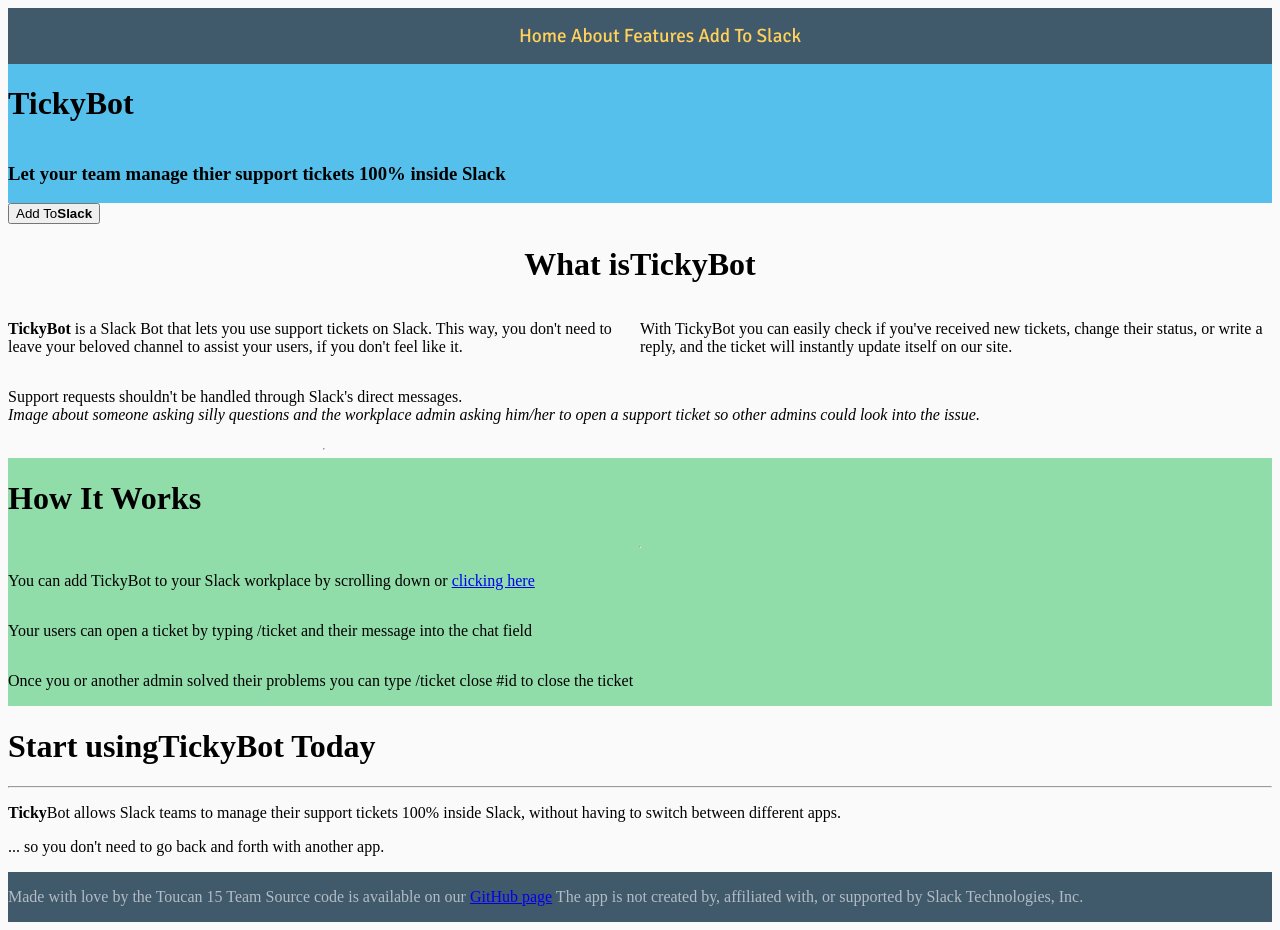
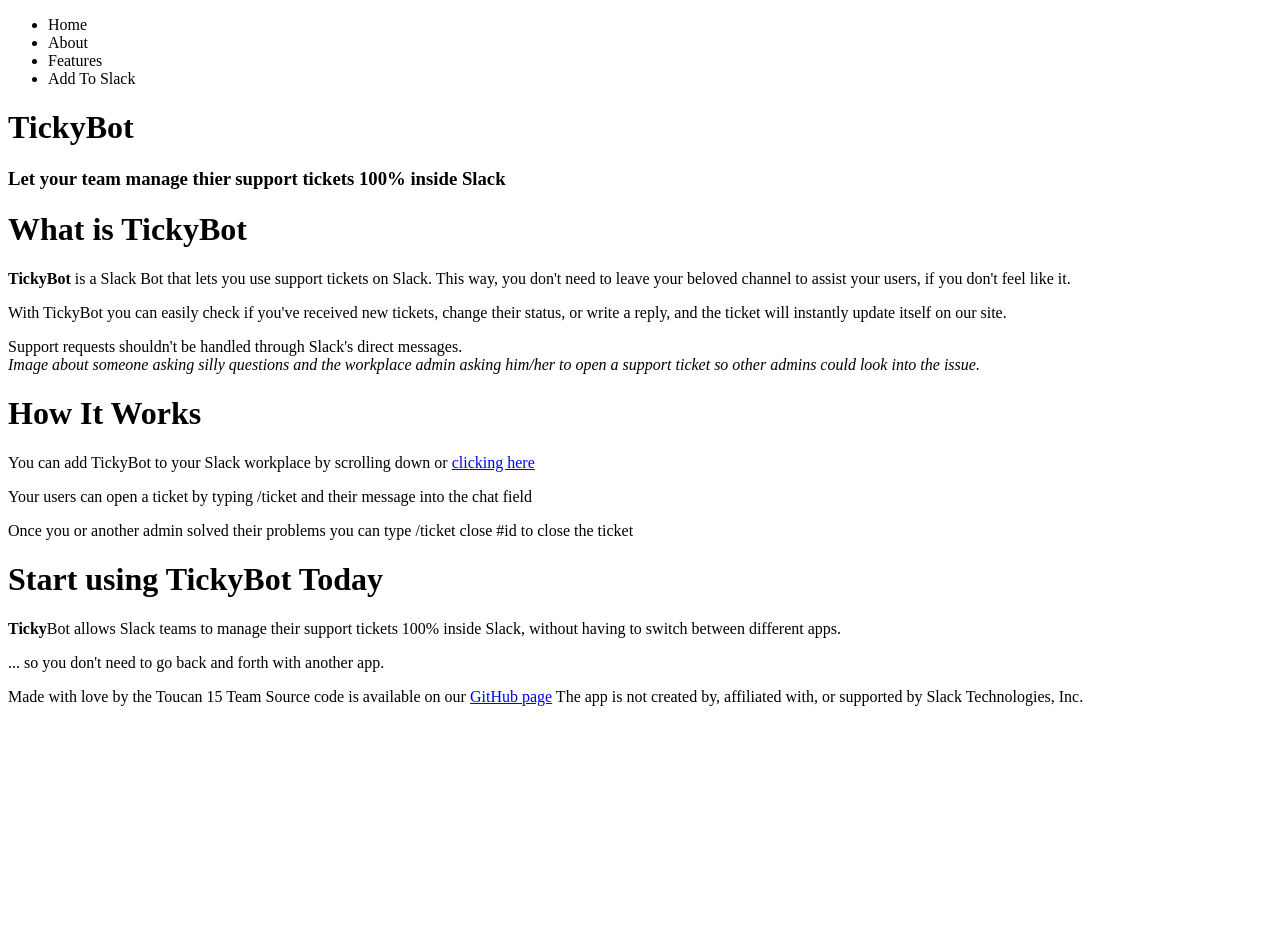
Before and after one commit to chingu-voyage3/toucans-15, a plain HTML site: page index.html in a window 1280 px wide. After the commit the page ends 800 px from the top, so only its background shows below. Drawn offline with Linux system fonts and the light colour scheme.

Commit message:
skeleton

```diff
--- a/index.html
+++ b/index.html
@@ -2,8 +2,8 @@
 <html>
 <head>
 	<title>TickeyBot - Your Support Ticket Slack Bot</title>
-	<link rel="stylesheet" type="text/css" href="main.css">
-	<link href="https://fonts.googleapis.com/css?family=Signika" rel="stylesheet">
+	<link rel="stylesheet" type="text/css" href="">
+	 <link href="https://fonts.googleapis.com/css?family=Signika:300,400,600,700&amp;subset=latin-ext" rel="stylesheet">
 </head>
 <body>
 
@@ -12,40 +12,39 @@
 <header class="nav-header">
 	<nav>
 		<ul>
-			<li class="list-color">Home</li>
-			<li class="list-color">About</li>
-			<li class="list-color">Features</li>
-			<li class="list-color">Add To Slack</li>
+			<li>Home</li>
+			<li>About</li>
+			<li>Features</li>
+			<li>Add To Slack</li>
 		</ul>
 	</nav>
 </header>
 
-<div class="main-section">
+<div>
 	<h1>TickyBot</h1>
 	<h3>Let your team manage thier support tickets 100% inside Slack</h3>
 
 </div><!-- end of first-section-->
-<button class="btnStyle">Add To <strong>Slack</strong></button>
 
 
-<div class="what-is">
-	<h1 class="one">What is <strong>Ticky</strong>Bot</h1>
-	<hr>
+<div>
+	<h1>What is <strong>Ticky</strong>Bot</h1>
 
-	<p class="two"><strong>TickyBot</strong> is a Slack Bot that lets you use support tickets on Slack. This way, you don't need to leave your beloved channel to assist your users, if you don't feel like it.</p>
 
-	<p class="three">With TickyBot you can easily check if you've received new tickets, change their status, or write a reply, and the ticket will instantly update itself on our site.</p>
+	<p><strong>TickyBot</strong> is a Slack Bot that lets you use support tickets on Slack. This way, you don't need to leave your beloved channel to assist your users, if you don't feel like it.</p>
 
-	<div class="four">
+	<p>With TickyBot you can easily check if you've received new tickets, change their status, or write a reply, and the ticket will instantly update itself on our site.</p>
+
+	<div>
 	<p>Support requests shouldn't be handled through Slack's direct messages.<br>
 	<i>Image about someone asking silly questions and the workplace admin asking him/her to open a support ticket so other admins could look into the issue.</i></p>
 	</div>
 
 </div><!-- end of first-section-->
 
-<div class="how-it-works">
+<div>
 	<h1>How It Works</h1>
-	<hr>
+
 	<p>You can add TickyBot to your Slack workplace by scrolling down or  <a href="www.google.com">clicking here</a></p>
 
 	<p>Your users can open a ticket by typing /ticket and their message into the chat field</p>
@@ -53,9 +52,9 @@
 	<p>Once you or another admin solved their problems you can type /ticket close #id to close the ticket</p>
 </div><!-- end of first-section-->
 
-<div class="start-using">
-	<h1>Start using<strong>Ticky</strong>Bot Today</h1>
-	<hr>
+<div>
+	<h1>Start using <strong>Ticky</strong>Bot Today</h1>
+
 
 	<p><strong>Ticky</strong>Bot allows Slack teams to manage their support tickets 100% inside Slack, without having to switch between different apps.</p>
 
@@ -63,9 +62,9 @@
 	<p>... so you don't need to go back and forth with another app.</p>
 </div><!-- end of first-section-->
 
-<div class="small-footer">
+<div>
 <footer>
-	<p class="footer-text">
+	<p>
 	Made with love by the Toucan 15 Team
 	Source code is available on our <a href="www.github.com">GitHub page</a>
 	The app is not created by, affiliated with, or supported by Slack Technologies, Inc.
```
